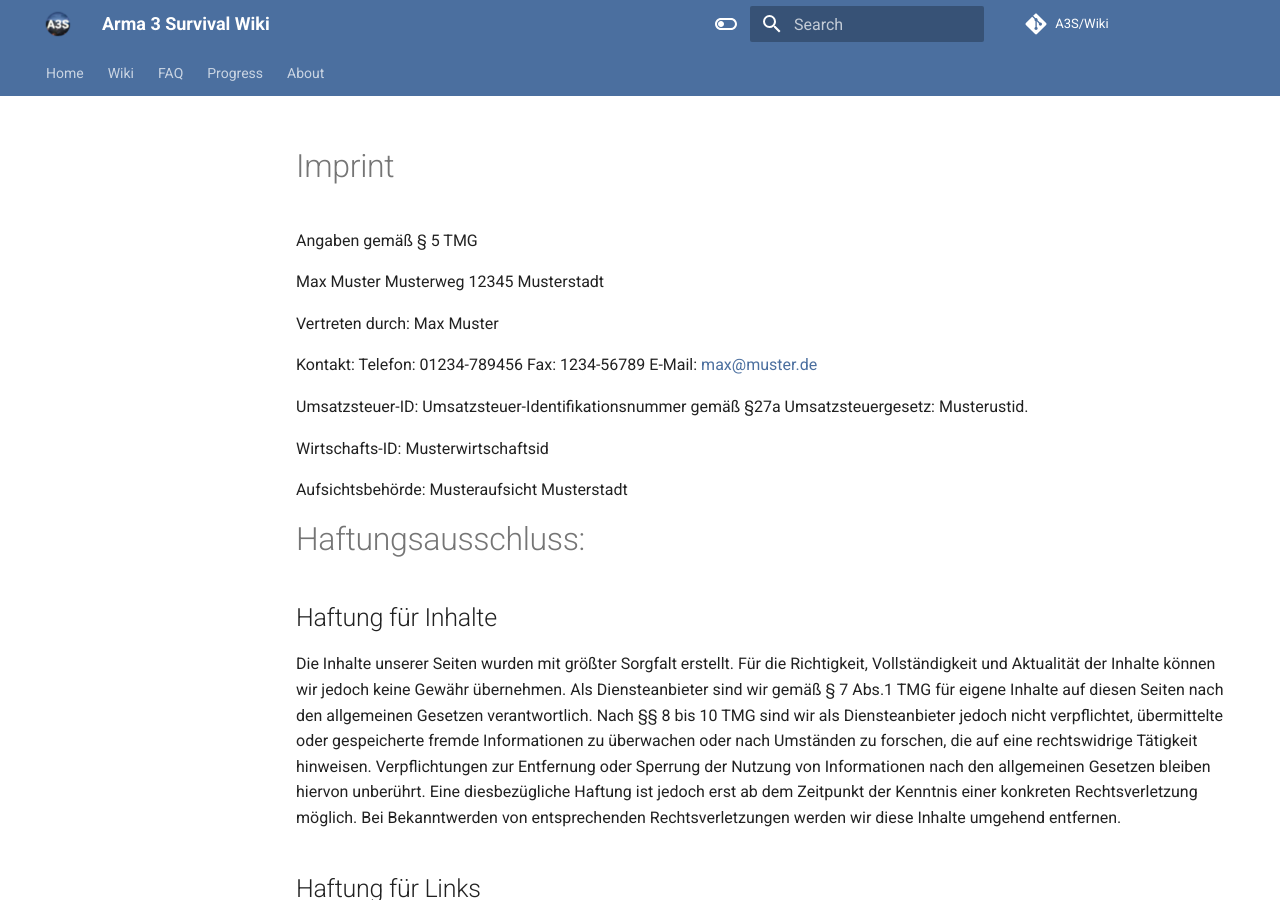
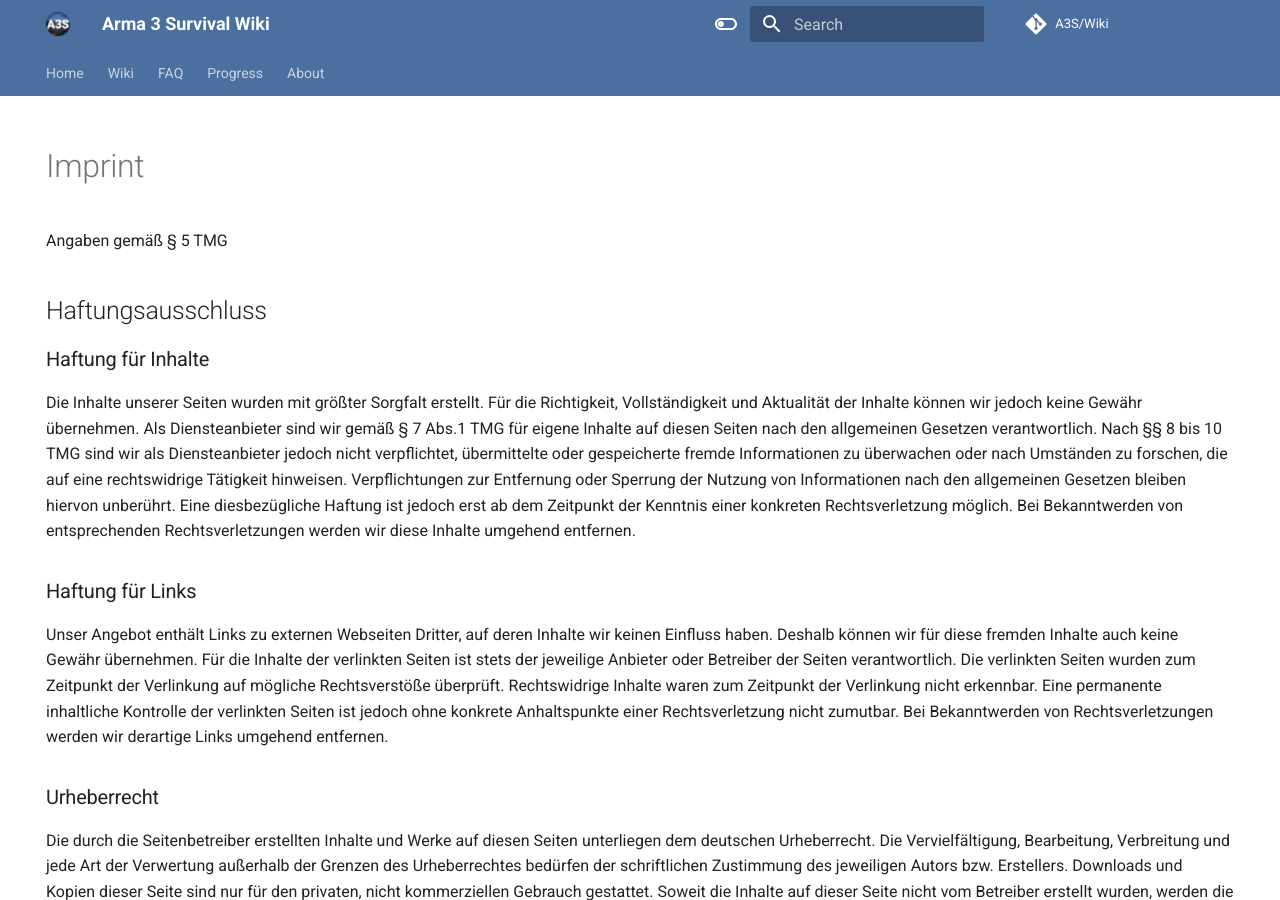
Before and after one commit to M3ragon/Arma3SurvivalWiki, an MkDocs documentation site: the page built from docs/imprint.md, in a window 1280 px wide and 900 px high. Built offline with MkDocs 1.6.1 and Material for MkDocs 9.7.7, drawn with Linux system fonts in a browser that asks for light colours; comment, search, counter and statistics services are not loaded.

Commit message:
Update imprint.md

```diff
--- a/docs/imprint.md
+++ b/docs/imprint.md
@@ -1,48 +1,28 @@
 ---
 hide:
   - toc
+  - navigation
 ---
 
 # Imprint
 
 Angaben gemäß § 5 TMG
 
-Max Muster
-Musterweg
-12345 Musterstadt
+## Haftungsausschluss
 
-Vertreten durch:
-Max Muster
-
-Kontakt:
-Telefon: 01234-789456
-Fax: 1234-56789
-E-Mail: [max@muster.de](mailto:max@muster.de)
-
-Umsatzsteuer-ID:
-Umsatzsteuer-Identifikationsnummer gemäß §27a Umsatzsteuergesetz: Musterustid.
-
-Wirtschafts-ID:
-Musterwirtschaftsid
-
-Aufsichtsbehörde:
-Musteraufsicht Musterstadt
-
-# Haftungsausschluss:
-
-## Haftung für Inhalte
+### Haftung für Inhalte
 
 Die Inhalte unserer Seiten wurden mit größter Sorgfalt erstellt. Für die Richtigkeit, Vollständigkeit und Aktualität der Inhalte können wir jedoch keine Gewähr übernehmen. Als Diensteanbieter sind wir gemäß § 7 Abs.1 TMG für eigene Inhalte auf diesen Seiten nach den allgemeinen Gesetzen verantwortlich. Nach §§ 8 bis 10 TMG sind wir als Diensteanbieter jedoch nicht verpflichtet, übermittelte oder gespeicherte fremde Informationen zu überwachen oder nach Umständen zu forschen, die auf eine rechtswidrige Tätigkeit hinweisen. Verpflichtungen zur Entfernung oder Sperrung der Nutzung von Informationen nach den allgemeinen Gesetzen bleiben hiervon unberührt. Eine diesbezügliche Haftung ist jedoch erst ab dem Zeitpunkt der Kenntnis einer konkreten Rechtsverletzung möglich. Bei Bekanntwerden von entsprechenden Rechtsverletzungen werden wir diese Inhalte umgehend entfernen.
 
-## Haftung für Links
+### Haftung für Links
 
 Unser Angebot enthält Links zu externen Webseiten Dritter, auf deren Inhalte wir keinen Einfluss haben. Deshalb können wir für diese fremden Inhalte auch keine Gewähr übernehmen. Für die Inhalte der verlinkten Seiten ist stets der jeweilige Anbieter oder Betreiber der Seiten verantwortlich. Die verlinkten Seiten wurden zum Zeitpunkt der Verlinkung auf mögliche Rechtsverstöße überprüft. Rechtswidrige Inhalte waren zum Zeitpunkt der Verlinkung nicht erkennbar. Eine permanente inhaltliche Kontrolle der verlinkten Seiten ist jedoch ohne konkrete Anhaltspunkte einer Rechtsverletzung nicht zumutbar. Bei Bekanntwerden von Rechtsverletzungen werden wir derartige Links umgehend entfernen.
 
-## Urheberrecht
+### Urheberrecht
 
 Die durch die Seitenbetreiber erstellten Inhalte und Werke auf diesen Seiten unterliegen dem deutschen Urheberrecht. Die Vervielfältigung, Bearbeitung, Verbreitung und jede Art der Verwertung außerhalb der Grenzen des Urheberrechtes bedürfen der schriftlichen Zustimmung des jeweiligen Autors bzw. Erstellers. Downloads und Kopien dieser Seite sind nur für den privaten, nicht kommerziellen Gebrauch gestattet. Soweit die Inhalte auf dieser Seite nicht vom Betreiber erstellt wurden, werden die Urheberrechte Dritter beachtet. Insbesondere werden Inhalte Dritter als solche gekennzeichnet. Sollten Sie trotzdem auf eine Urheberrechtsverletzung aufmerksam werden, bitten wir um einen entsprechenden Hinweis. Bei Bekanntwerden von Rechtsverletzungen werden wir derartige Inhalte umgehend entfernen.
 
-## Datenschutz
+### Datenschutz
 
 Die Nutzung unserer Webseite ist in der Regel ohne Angabe personenbezogener Daten möglich. Soweit auf unseren Seiten personenbezogene Daten (beispielsweise Name, Anschrift oder eMail-Adressen) erhoben werden, erfolgt dies, soweit möglich, stets auf freiwilliger Basis. Diese Daten werden ohne Ihre ausdrückliche Zustimmung nicht an Dritte weitergegeben.
 Wir weisen darauf hin, dass die Datenübertragung im Internet (z.B. bei der Kommunikation per E-Mail) Sicherheitslücken aufweisen kann. Ein lückenloser Schutz der Daten vor dem Zugriff durch Dritte ist nicht möglich.
```
